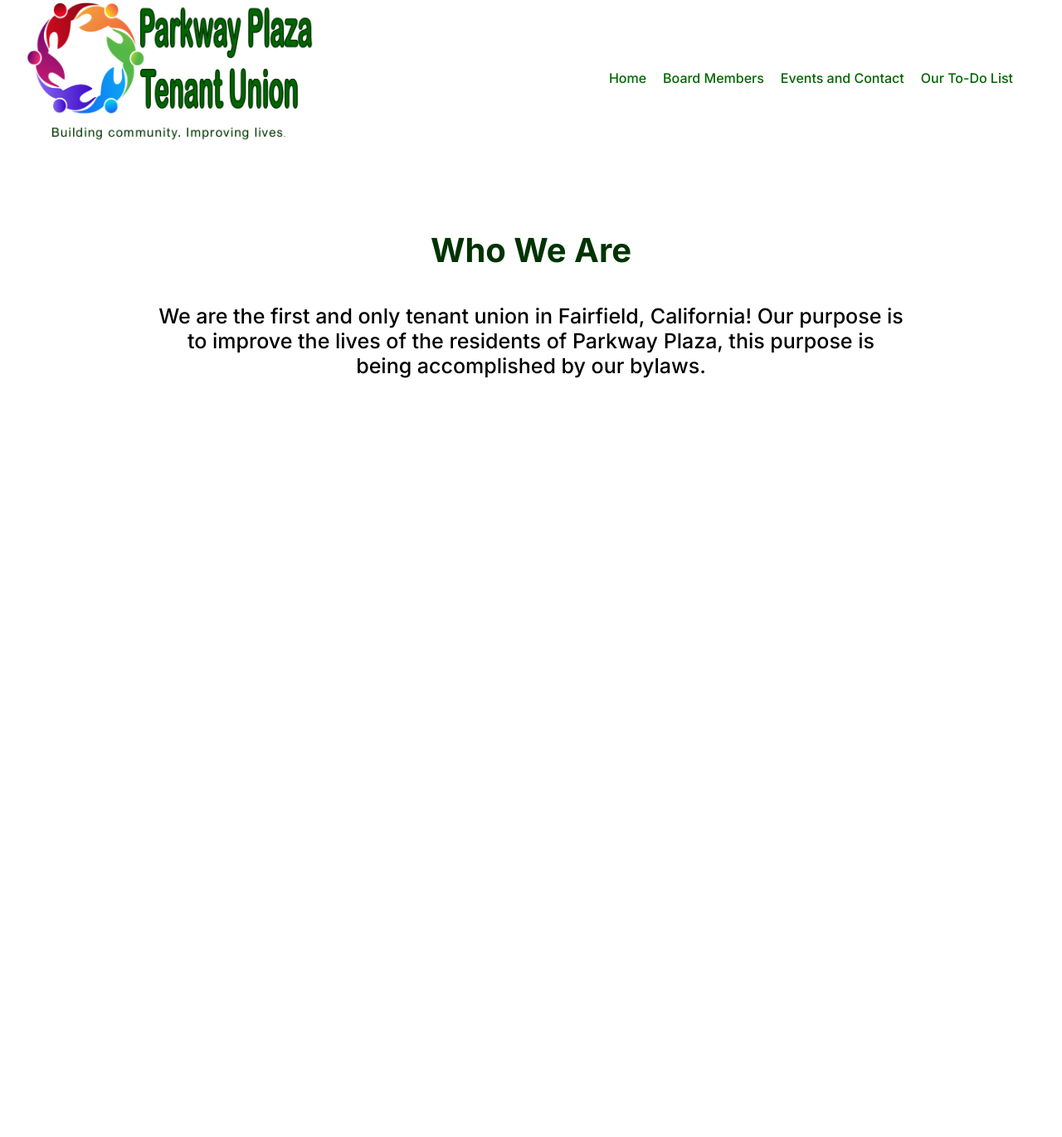
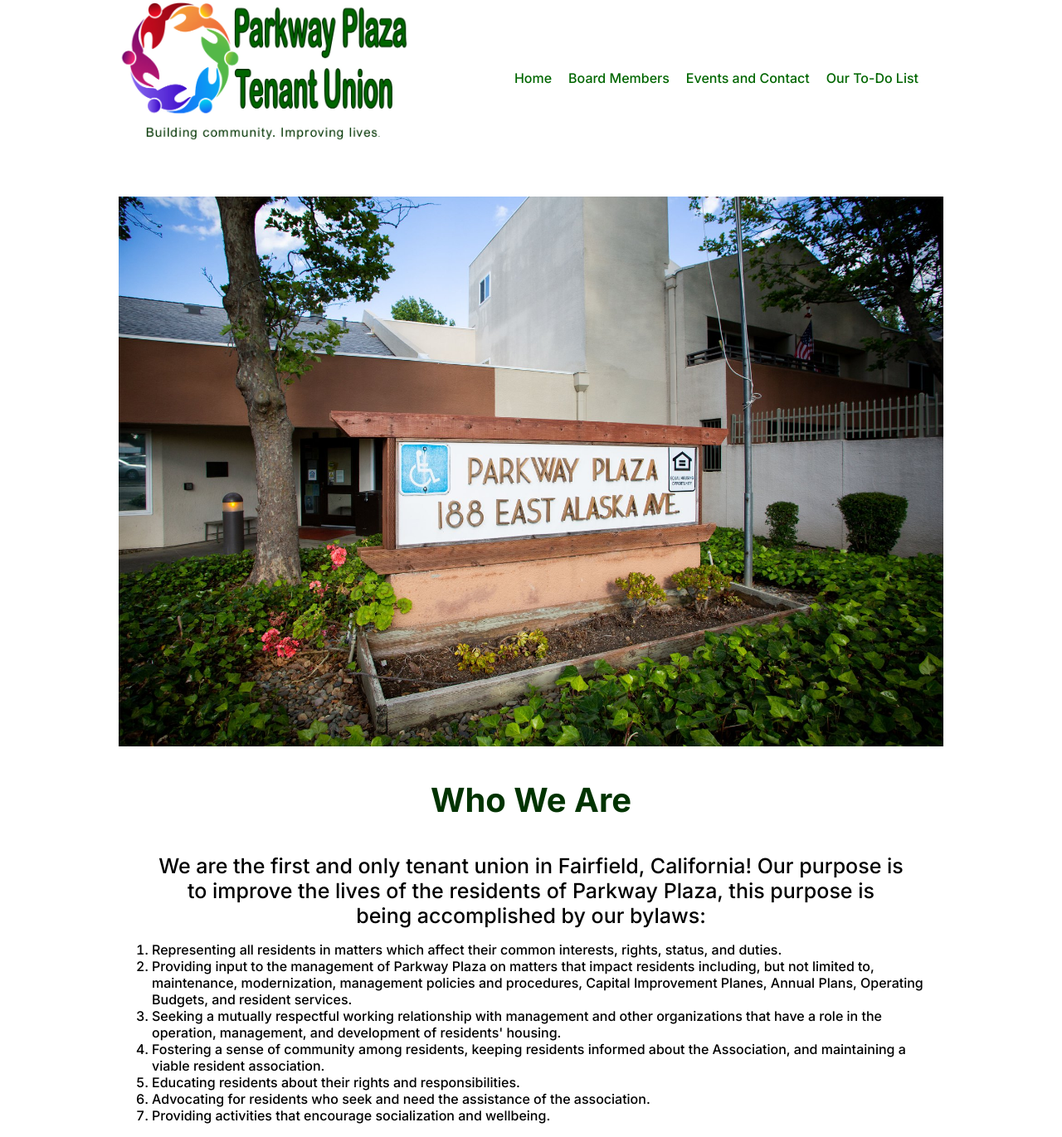
Before and after one commit to Donovan-Cyr/parkway-plaza, a plain HTML site: page index.html in a window 1280 px wide. Shown: the part 13-1384 px from the top of the page at 83% size. Before the commit the page ends 800 px from the top, so only its background shows below. Drawn offline with Linux system fonts and the light colour scheme.

Commit message:
Add bylaws list, Add scroll function to navbar

```diff
--- a/CSS/default.css
+++ b/CSS/default.css
@@ -54,3 +54,7 @@ img {
   border-radius: 30px;
   color: var(--white);
 }
+
+@media (min-width: 1200px) {
+  .container { max-width: 1024px; }
+}
--- a/CSS/styles.css
+++ b/CSS/styles.css
@@ -1,6 +1,5 @@
 .nav-section {
   height: 250px;
-  background-image:
 }
 
 nav div {
@@ -19,6 +18,7 @@ nav .logo { width: 350px; }
 }
 
 .navbar {
+  /* background: var(--white); */
   padding: 6px 14px;
   gap: 30px;
   position: fixed;
@@ -29,8 +29,8 @@ nav .logo { width: 350px; }
   transition: ease-in-out 0.3s;
 }
 
-.navbar-sticky {
-  background: var(--white);
+.navbar.sticky {
+  background-color: lightgrey;
   box-shadow: 0px 0px 20px rgba(48, 63, 100, 0.2);
 }
 
@@ -52,6 +52,10 @@ nav .logo { width: 350px; }
 
 .navbar-nav a { color: var(--parkway-light); }
 
+.parkway-sign {
+  width: 1050px;
+}
+
 .we-are .headline {
   margin: 40px auto;
   width: 500px;
--- a/index.html
+++ b/index.html
@@ -19,6 +19,7 @@
     <section class="nav-section">
       <nav id="topNav" class="navbar nav">
         <div class="container">
+
           <button class="navbar-toogle" aria-expanded="false" aria-controls="navbarDropdown">
             <span>&#9776;</span>
           </button>
@@ -43,11 +44,37 @@
 
     <section class="we-are">
       <div class="container">
+        <img class="parkway-sign" src="./images/parkway plaza sign.jpg">
         <h1 class="headline">Who We Are</h1>
         <div class="basic-information">
-          We are the first and only tenant union in Fairfield, California! Our purpose is to improve the lives of the residents of Parkway Plaza, this purpose is being accomplished by our bylaws.
+          We are the first and only tenant union in Fairfield, California! Our purpose is to improve the lives of the residents of Parkway Plaza, this purpose is being accomplished by our bylaws:
+        </div>
+
+        <div class="bylaws">
+          <ol>
+            <li>Representing all residents in matters which affect their common interests, rights, status, and duties.</li>
+            <li>Providing input to the management of Parkway Plaza on matters that impact residents including, but not limited to, maintenance, modernization, management policies and procedures, Capital Improvement Planes, Annual Plans, Operating Budgets, and resident services.</li>
+            <li>Seeking a mutually respectful working relationship with management and other organizations that have a role in the operation, management, and development of residents' housing.</li>
+            <li>Fostering a sense of community among residents, keeping residents informed about the Association, and maintaining a viable resident association.</li>
+            <li>Educating residents about their rights and responsibilities.</li>
+            <li>Advocating for residents who seek and need the assistance of the association.</li>
+            <li>Providing activities that encourage socialization and wellbeing.</li>
+          </ol>
         </div>
       </div>
     </section>
+
+
+
+    <script>
+      const nav = document.getElementById("topNav");
+      window.onscroll = function () {
+        if (window.pageYOffset > 100) {
+          nav.classList.add("sticky")
+        } else {
+          nav.classList.remove("sticky");
+        }
+      }
+    </script>
   </body>
 </html>
```
